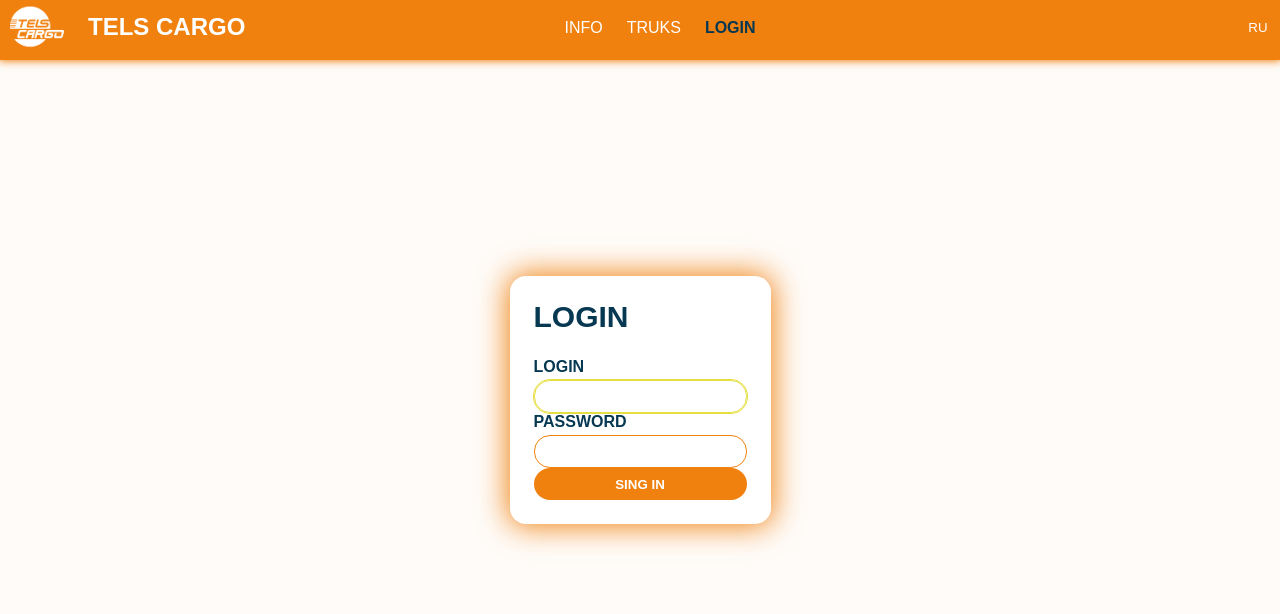
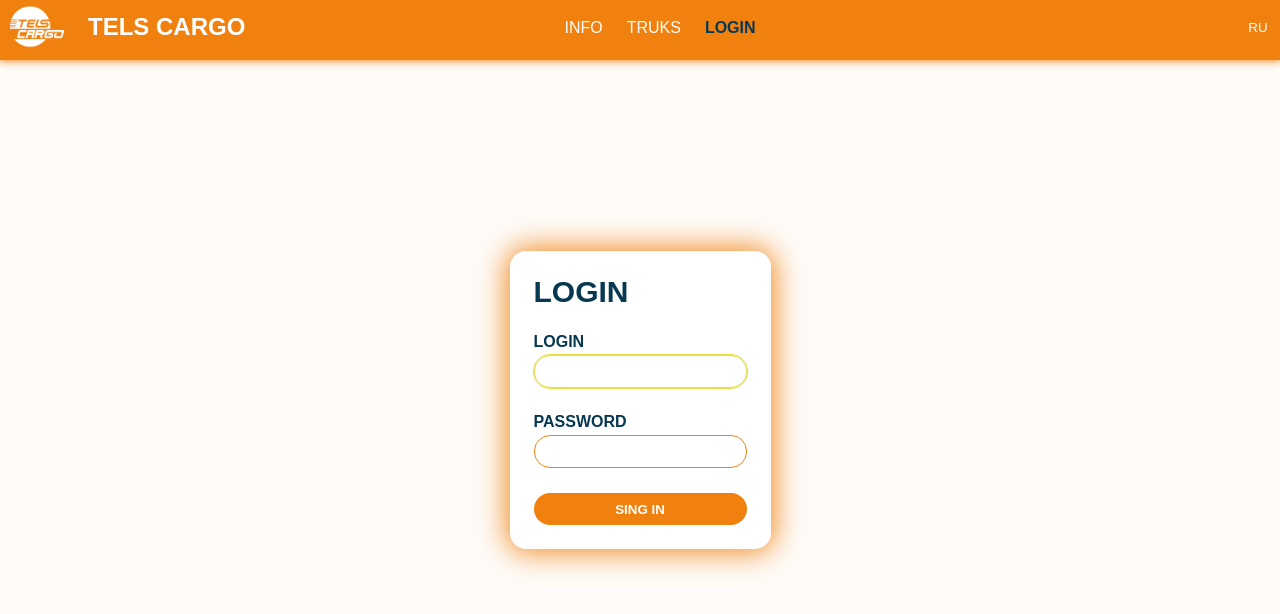
Before and after one commit to bliznekov/TELS-CRM-project, a React (Create React App) app in the folder tels-crm-project/: page /login in a window 1280 px wide. Shown: the top 614 px of the page. Built offline with nearby package versions, Linux system fonts and the light colour scheme.

Commit message:
feat: add loader to formCard

```diff
--- a/tels-crm-project/src/component/ui/button/Button.module.scss
+++ b/tels-crm-project/src/component/ui/button/Button.module.scss
@@ -10,6 +10,7 @@
   color: var(--text-color);
   cursor: pointer;
   transition: 0.5s;
+  width: 100%;
 
 
   &:hover {
--- a/tels-crm-project/src/component/ui/formCard/FormCard.module.scss
+++ /dev/null
@@ -1,18 +0,0 @@
-.formCardContainer {
-  background-color: var(--card-color);
-  border-radius: 16px;
-  padding: 24px;
-  box-shadow: 0px 0px 30px 2px var(--primary-color0);
-  display: flex;
-  flex-direction: column;
-
-  .header {
-    font-family: 'Montserrat', sans-serif;
-    font-weight: bold;
-    text-transform: uppercase;
-    color: var(--primary-color2);
-    font-size: 30px;
-    font-weight: 800;
-    margin-bottom: 24px;
-  }
-}
--- /dev/null
+++ b/tels-crm-project/src/component/ui/formCard/FormCard.scss
@@ -0,0 +1,54 @@
+.form-card-container {
+  background-color: var(--card-color);
+  border-radius: 16px;
+  padding: 24px;
+  position: relative;
+  display: flex;
+  flex-direction: column;
+  box-shadow: 0px 0px 30px 2px var(--primary-color0);
+
+  .form-content {
+    &._loading {
+      filter: blur(3px);
+    }
+  }
+
+  .header {
+    font-size: 24px;
+    font-weight: 800;
+    margin-bottom: 24px;
+    font-family: 'Montserrat', sans-serif;
+    font-weight: bold;
+    text-transform: uppercase;
+    color: var(--primary-color2);
+    font-size: 30px;
+  }
+
+  .text-field-container {
+    &:not(:last-child) {
+      margin-bottom: 25px;
+    }
+  }
+
+  .loader {
+    position: absolute;
+    top: 0;
+    left: 0;
+    right: 0;
+    bottom: 0;
+    background-color: red;
+    opacity: .1;
+    border-radius: 16px;
+    background-color: rgba(255, 255, 255, 0.1);
+    z-index: 9;
+    display: flex;
+    align-items: center;
+    justify-content: center;
+    color: black;
+  }
+
+  .form-error {
+    color: #aa0000;
+    margin-bottom: 16px;
+  }
+}
--- a/tels-crm-project/src/component/ui/formCard/FormCard.tsx
+++ b/tels-crm-project/src/component/ui/formCard/FormCard.tsx
@@ -1,6 +1,7 @@
 import React from "react";
+import { CircularProgress } from "@mui/material";
 
-import c from "./FormCard.module.scss";
+import "./FormCard.scss";
 
 type PropsType = {
     header?: string;
@@ -10,10 +11,16 @@ type PropsType = {
 
 const FormCard: React.FC<PropsType> = ({ header, children, loading }) => {
     return (
-        <form className={c.formCardContainer}>
-            {header && <div className={c.header}>{header}</div>}
-            {children}
-            {loading && <div className="loader">...</div>}
+        <form className="form-card-container">
+            <div className={`form-content ${loading ? "_loading" : ""}`}>
+                {header && <div className="header">{header}</div>}
+                {children}
+            </div>
+            {loading && (
+                <div className="loader">
+                    <CircularProgress />
+                </div>
+            )}
         </form>
     );
 };
--- a/tels-crm-project/src/component/ui/textField/TextField.module.scss
+++ b/tels-crm-project/src/component/ui/textField/TextField.scss
@@ -1,4 +1,4 @@
-.textFieldContainer {
+.text-field-container {
   flex-grow: 1;
   min-width: 200px;
 
@@ -8,6 +8,7 @@
     font-family: 'Montserrat', sans-serif;
     font-weight: bold;
     text-transform: uppercase;
+    font-size: 16px;
     font-size: 16px;
   }
 
--- a/tels-crm-project/src/component/ui/textField/TextField.tsx
+++ b/tels-crm-project/src/component/ui/textField/TextField.tsx
@@ -1,6 +1,6 @@
 import React, { useEffect, useRef } from "react";
 
-import c from "./TextField.module.scss";
+import "./TextField.scss";
 
 type PropsType = {
     autofocus?: boolean;
@@ -30,13 +30,13 @@ const TextField: React.FC<PropsType> = ({
     };
 
     return (
-        <div className={c.textFieldContainer}>
-            <div className={c.label}>{label}</div>
+        <div className="text-field-container">
+            <div className="label">{label}</div>
             <input
                 ref={nameRef}
                 value={value || ""}
                 onChange={handleChange}
-                className={c.input}
+                className="input"
                 type={type}
             />
         </div>
```
